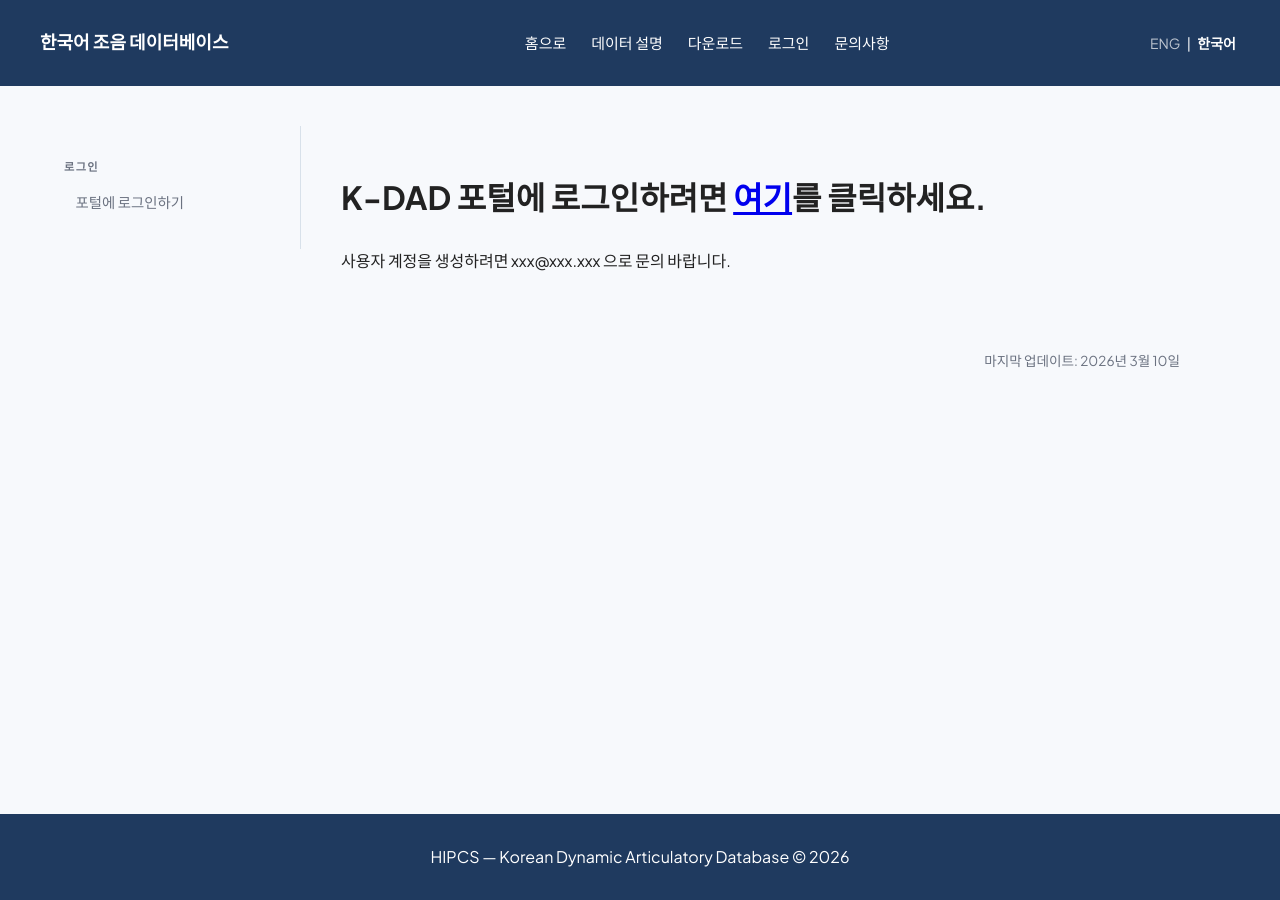
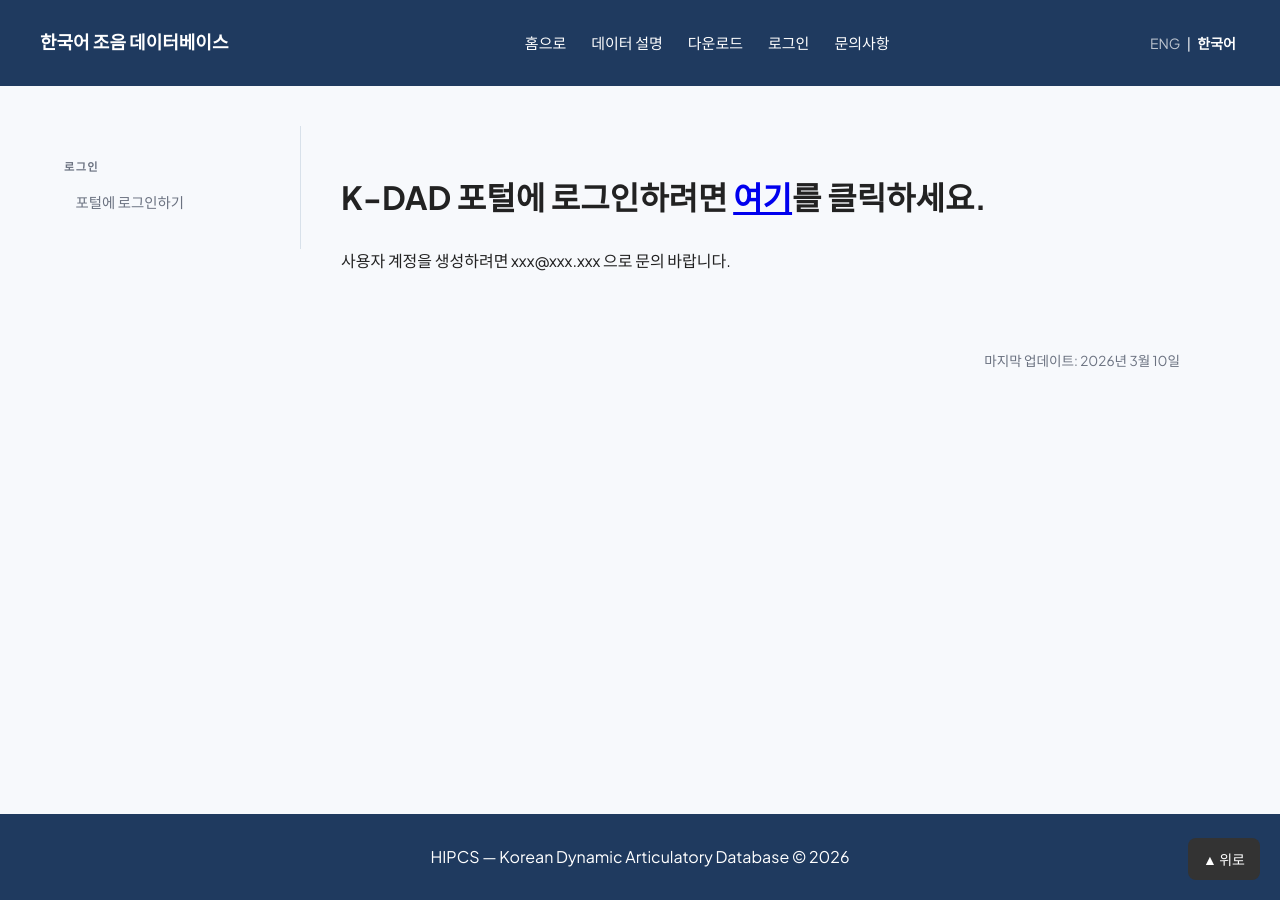
Before and after one commit to jiyoungj/jiyoungj.github.io, a Jekyll site: the page k-dad_demo/login_kor.html, which Jekyll copies as it is, in a window 1280 px wide. Built offline with Jekyll 4.4.1, drawn with Linux system fonts in a browser that asks for light colours.

Commit message:
Update login_kor.html

```diff
--- a/k-dad_demo/login_kor.html
+++ b/k-dad_demo/login_kor.html
@@ -53,6 +53,8 @@
     마지막 업데이트: 2026년 3월 10일
     </div>
 
+    <a href="#top" class="back-to-top">▲ 위로</a>
+
   </div>
 
   <footer class="footer">
```
Lines whose indentation alone changed are shown as unchanged.
